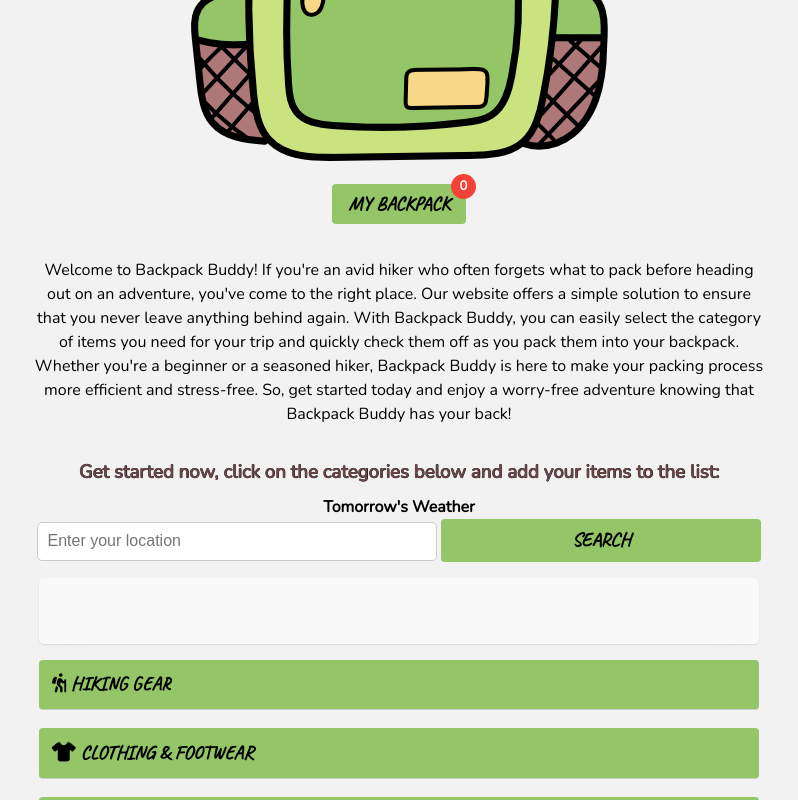
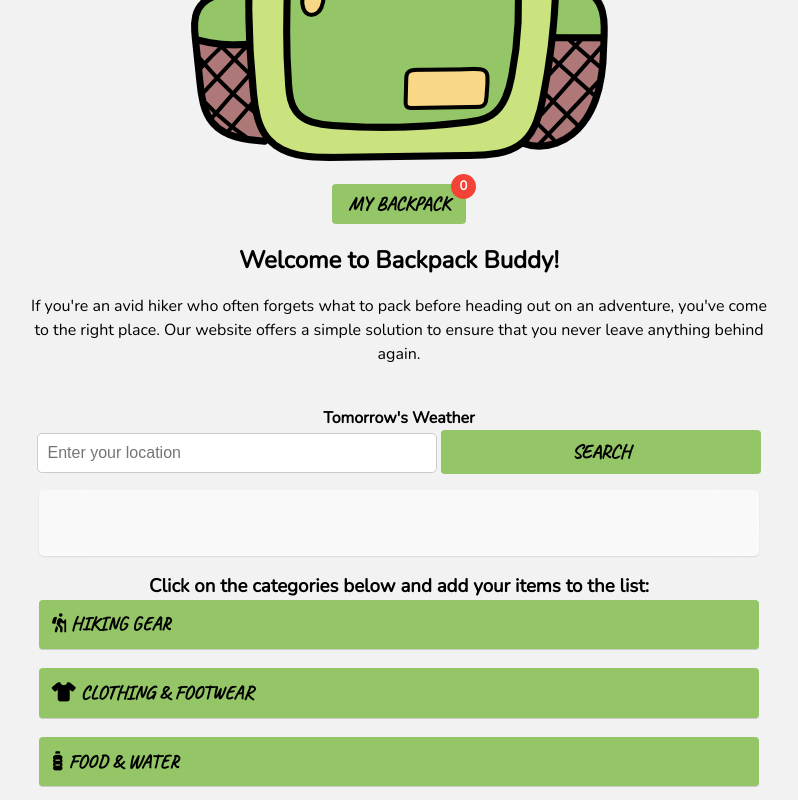
Before and after one commit to kpetrauskas92/backpack-buddy, a website: page index.html in a window 1280 px wide. Shown: the part 540-1340 px from the top of the page, without its empty margins (241-1039 px from the left). Drawn offline with nearby package versions, Linux system fonts and the light colour scheme; no server answers.

Commit message:
Update index.html

```diff
--- a/assets/js/script.js
+++ b/assets/js/script.js
@@ -318,13 +318,11 @@ async function initWeatherWidget() {
 
 async function fetchLatLngFromLocation(location) {
   const response = await fetch(`https://api.opencagedata.com/geocode/v1/json?q=${encodeURIComponent(location)}&key=${openCageApiKey}`);
-  console.log("OpenCage API response:", response);
 
   if (!response.ok) {
     throw new Error("Error fetching location data.");
   }
   const data = await response.json();
-  console.log("OpenCage API data:", data);
 
   if (data.results && data.results.length > 0) {
     const latitude = data.results[0].geometry.lat;
@@ -336,7 +334,6 @@ async function fetchLatLngFromLocation(location) {
 }
 
 async function fetchWeatherData(latitude, longitude) {
-  console.log('fetching weather data for lat:', latitude, 'lng:', longitude);
   try {
     const response = await fetch("/api/fetchWeatherData", {
       method: "POST",
@@ -345,7 +342,6 @@ async function fetchWeatherData(latitude, longitude) {
       },
       body: JSON.stringify({ latitude, longitude }),
     });
-    console.log('weather data response:', response);
     if (!response.ok) {
       throw new Error("Error fetching weather data.");
     }
--- a/index.html
+++ b/index.html
@@ -33,9 +33,9 @@
         <button id="backpack-button">My Backpack</button>
       </div>
       <div class="intro-text">
-        <p>Welcome to Backpack Buddy! If you're an avid hiker who often forgets what to pack before heading out on an adventure, you've come to the right place. Our website offers a simple solution to ensure that you never leave anything behind again. With Backpack Buddy, you can easily select the category of items you need for your trip and quickly check them off as you pack them into your backpack. Whether you're a beginner or a seasoned hiker, Backpack Buddy is here to make your packing process more efficient and stress-free. So, get started today and enjoy a worry-free adventure knowing that Backpack Buddy has your back!
-        </p>
-        <h3>Get started now, click on the categories below and add your items to the list:</h3>
+        <h2>Welcome to Backpack Buddy!</h2>
+        <p>If you're an avid hiker who often forgets what to pack before heading out on an adventure, you've come to the right place. Our website offers a simple solution to ensure that you never leave anything behind again.</p>
+
       </div>
 
       <div id="weather-widget">
@@ -63,6 +63,7 @@
 <!-- accordion tabs for categories section -->
 
       <div class="accordion">
+        <h3>Click on the categories below and add your items to the list:</h3>
         <button class="accordion-button" aria-label="Toggle Hiking Gear accordion"><i class="fa-solid fa-person-hiking"></i> Hiking Gear</button>
         <div class="accordion-content">
           <ul>
```
